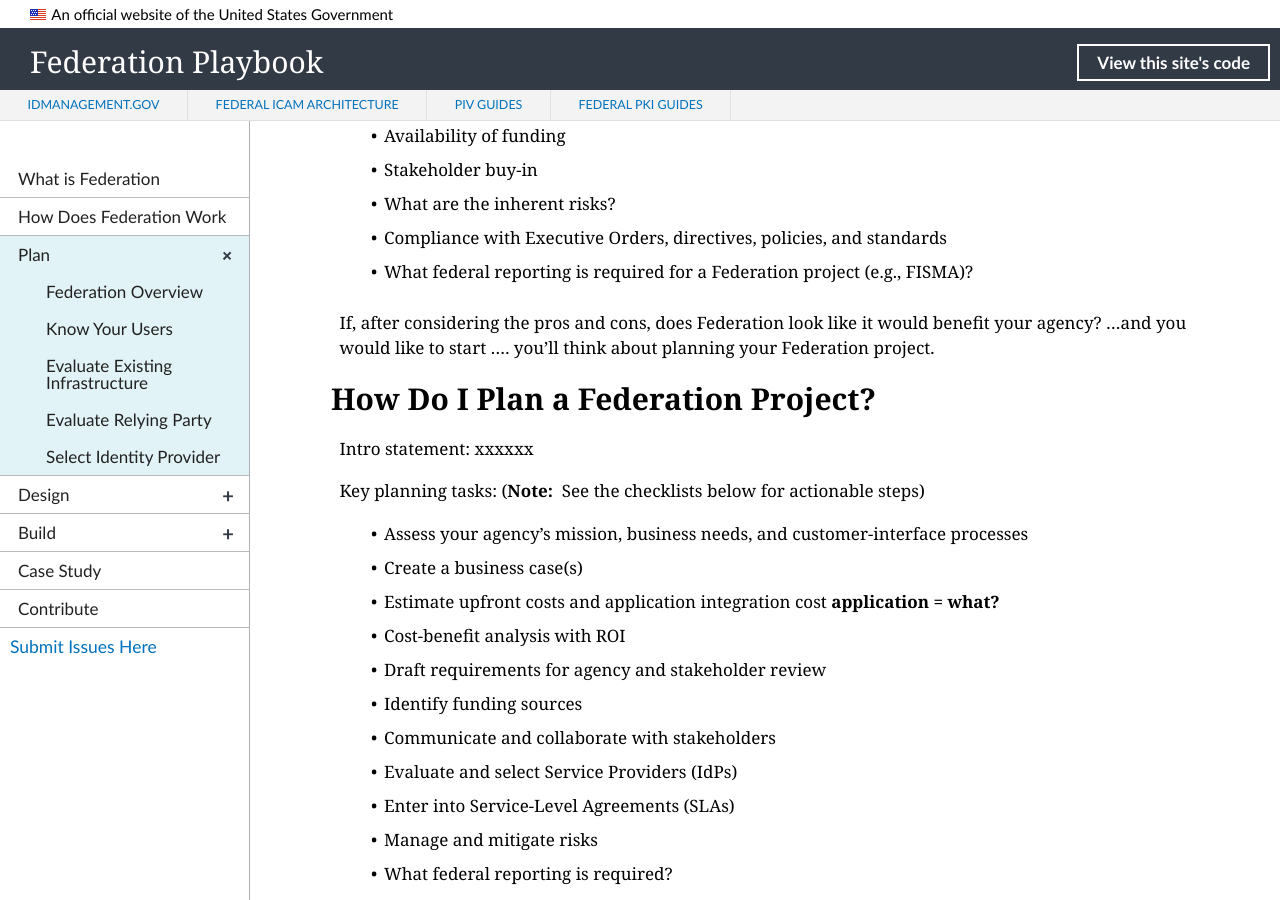
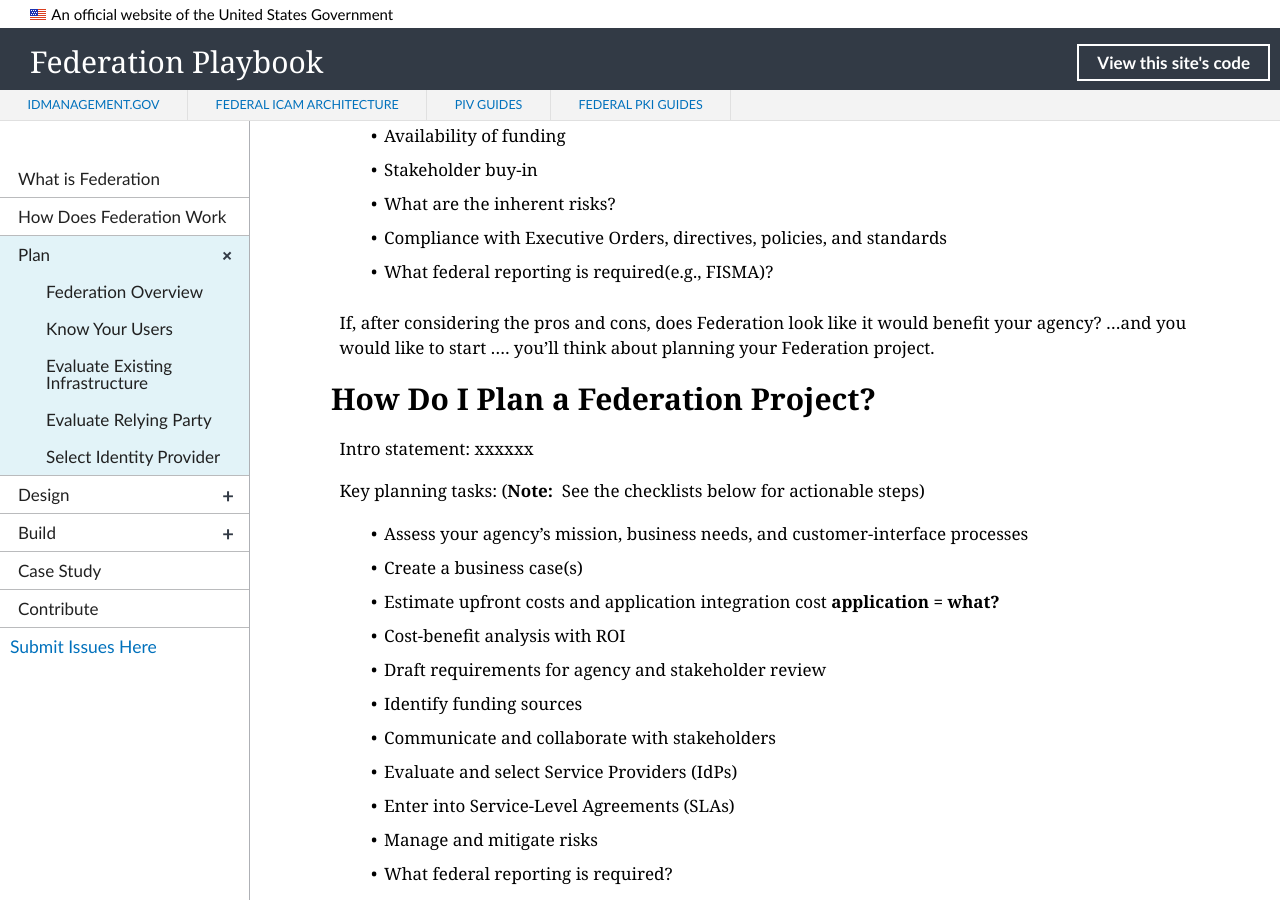
Before and after one commit to GSA/ficam-federation, a Jekyll site: the page built from _plan/00_index.md, in a window 1280 px wide and 900 px high, scrolled down 1281 px. Built offline with Jekyll 4.4.1, drawn with Linux system fonts in a browser that asks for light colours; nearby versions of some CDN libraries; library files that are not in the unit come from our copies.

Commit message:
Update 00_index.md
Revisions

```diff
--- a/_plan/00_index.md
+++ b/_plan/00_index.md
@@ -33,7 +33,7 @@
 * Stakeholder buy-in
 * What are the inherent risks?
 * Compliance with Executive Orders, directives, policies, and standards
-* What federal reporting is required for a Federation project (e.g., FISMA)?
+* What federal reporting is required(e.g., FISMA)?
 
 If, after considering the pros and cons, does Federation look like it would benefit your agency? ...and you would like to start ....  you'll think about planning your Federation project.
 
```
